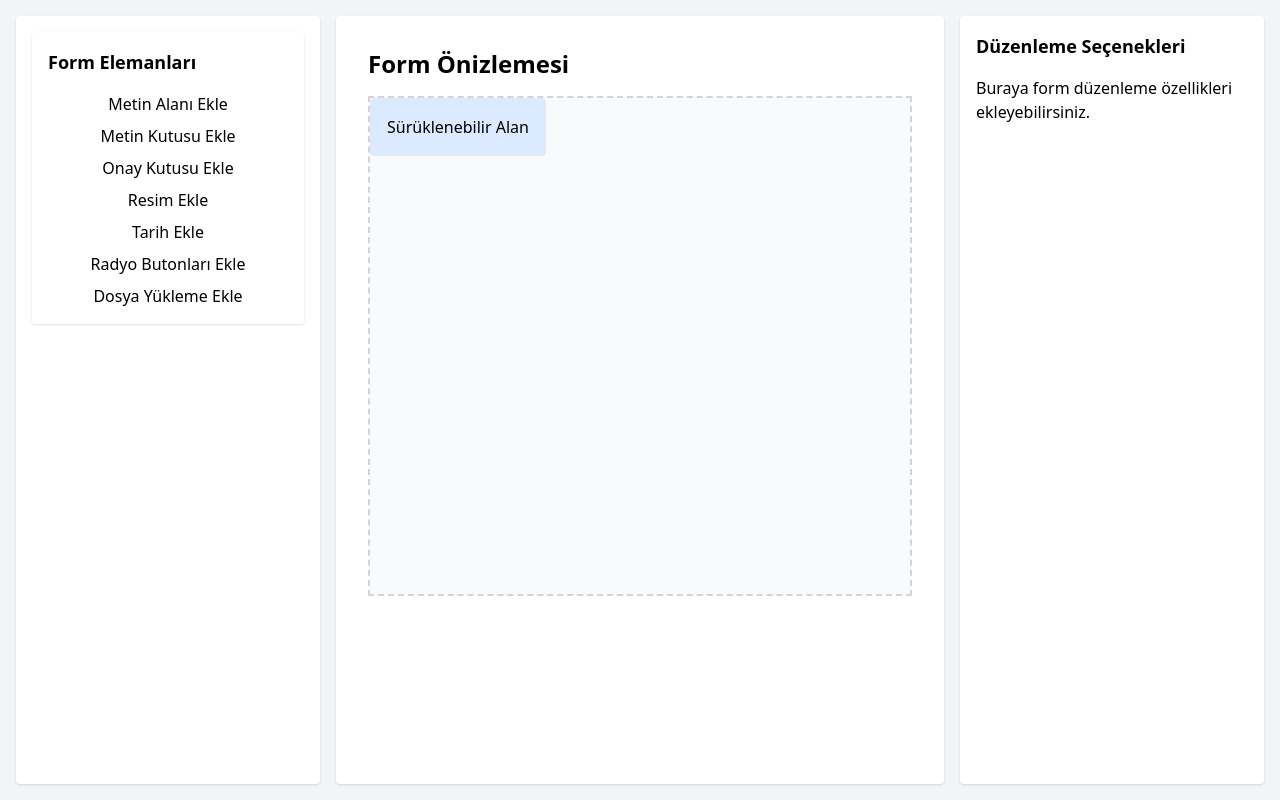
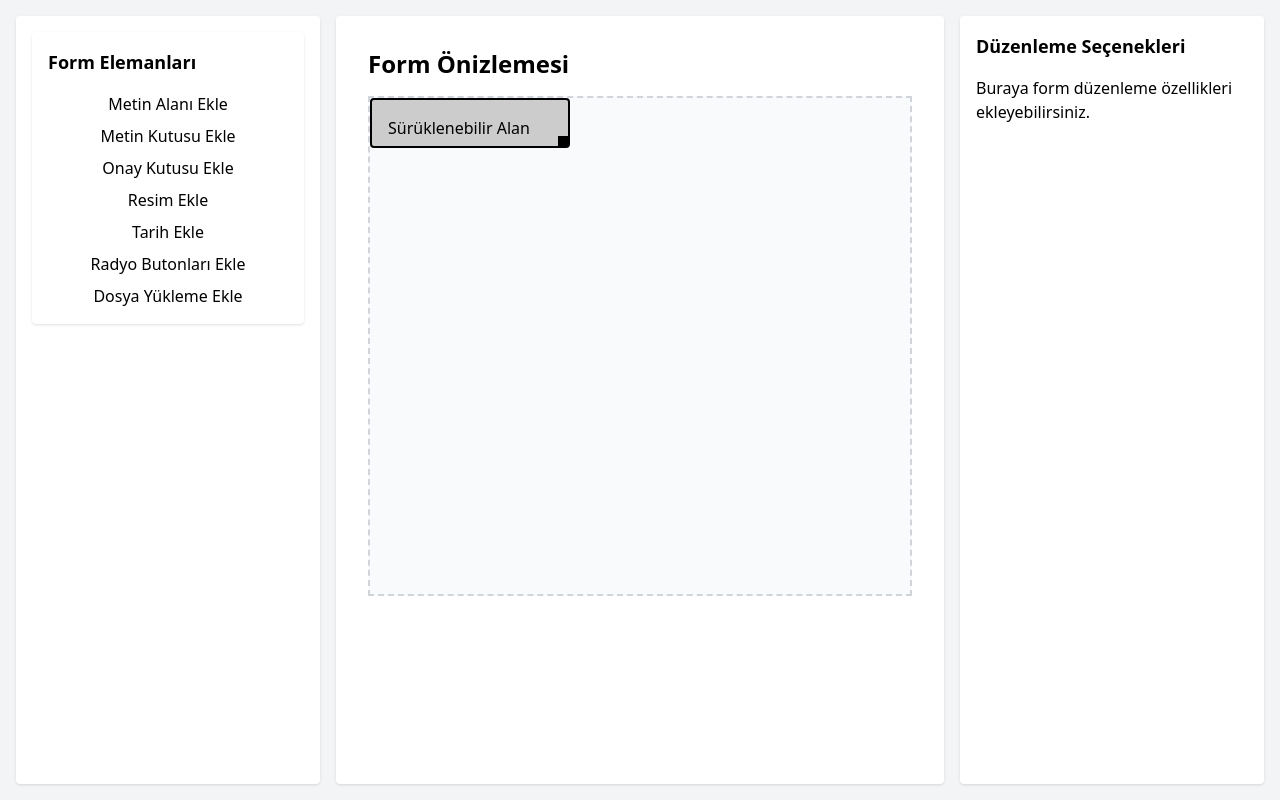
Before and after one commit to Furkan-Yildirim45/custom_form_builder, a Next.js app: page /pages/home in a window 1280 px wide. Both pictures are taken after a click on the button "Metin Alanı Ekle". Built offline with nearby package versions, Linux system fonts and the light colour scheme.

Commit message:
şuanda hem size hem position okey durumda.

```diff
--- a/app/components/draggable_field/page.tsx
+++ b/app/components/draggable_field/page.tsx
@@ -13,6 +13,12 @@ const DraggableField: React.FC<DraggableFieldProps> = ({
   updateField,
 }) => {
   const [position, setPosition] = useState({ x: field.x || 0, y: field.y || 0 });
+  const [dimensions, setDimensions] = useState({
+    width: 200, // Başlangıç genişliği
+    height: 50, // Başlangıç yüksekliği
+  });
+  const [isResizing, setIsResizing] = useState(false);
+  const [initialMousePosition, setInitialMousePosition] = useState({ x: 0, y: 0 });
   const ref = useRef<HTMLDivElement>(null);
 
   // Sürükleme için useDrag hook'u
@@ -41,6 +47,33 @@ const DraggableField: React.FC<DraggableFieldProps> = ({
     },
   });
 
+  // Boyutlandırma için gerekli fonksiyonlar
+  const handleResizeStart = (e: React.MouseEvent) => {
+    e.preventDefault();
+    setIsResizing(true);
+    setInitialMousePosition({ x: e.clientX, y: e.clientY }); // Mouse pozisyonunu kaydet
+  };
+
+  const handleResize = (e: React.MouseEvent) => {
+    if (isResizing && ref.current) {
+      const deltaX = e.clientX - initialMousePosition.x; // Mouse hareketi ile genişlik farkı
+      const deltaY = e.clientY - initialMousePosition.y; // Mouse hareketi ile yükseklik farkı
+
+      // Yeni boyutları hesapla
+      const newWidth = Math.max(100, dimensions.width + deltaX); // Minimum 100px genişlik
+      const newHeight = Math.max(50, dimensions.height + deltaY); // Minimum 50px yükseklik
+
+      setDimensions({ width: newWidth, height: newHeight });
+
+      // Mouse pozisyonunu güncelle
+      setInitialMousePosition({ x: e.clientX, y: e.clientY });
+    }
+  };
+
+  const handleResizeEnd = () => {
+    setIsResizing(false);
+  };
+
   // Drag ve Drop bağlantılarını birleştir
   connectDrag(ref);
   connectDrop(ref);
@@ -52,11 +85,44 @@ const DraggableField: React.FC<DraggableFieldProps> = ({
         position: "absolute",
         left: position.x, // Güncellenmiş X pozisyonu
         top: position.y,  // Güncellenmiş Y pozisyonu
-        cursor: "move",   // Sürükleme sırasında mouse pointer'ı
+        width: dimensions.width,  // Güncellenmiş genişlik
+        height: dimensions.height, // Güncellenmiş yükseklik
+        cursor: isResizing ? "se-resize" : "move",  // Boyutlandırma sırasında cursor değişir
+        backgroundColor: "#ccc",
+        border: "2px solid #000",
       }}
       className="p-4 bg-blue-100 border rounded"
     >
       {field.label || "Sürüklenebilir Alan"} {/* Alanın etiketini göster */}
+
+      {/* Boyutlandırma tutamağı */}
+      <div
+        onMouseDown={handleResizeStart}
+        style={{
+          position: "absolute",
+          bottom: 0,
+          right: 0,
+          width: "10px",
+          height: "10px",
+          backgroundColor: "#000",
+          cursor: "se-resize", // Sağ alt köşe boyutlandırma için
+        }}
+      />
+
+      {/* Boyutlandırma işlemi aktifse, onMouseMove ve onMouseUp event'leri aktif olacak */}
+      {isResizing && (
+        <div
+          onMouseMove={handleResize}
+          onMouseUp={handleResizeEnd}
+          style={{
+            position: "absolute",
+            top: 0,
+            left: 0,
+            width: "100%",
+            height: "100%",
+          }}
+        />
+      )}
     </div>
   );
 };
```
